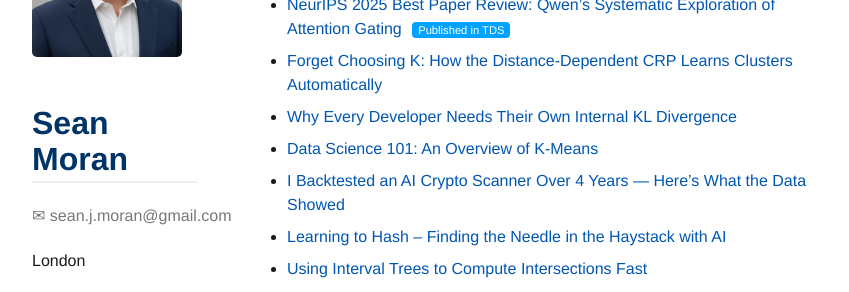
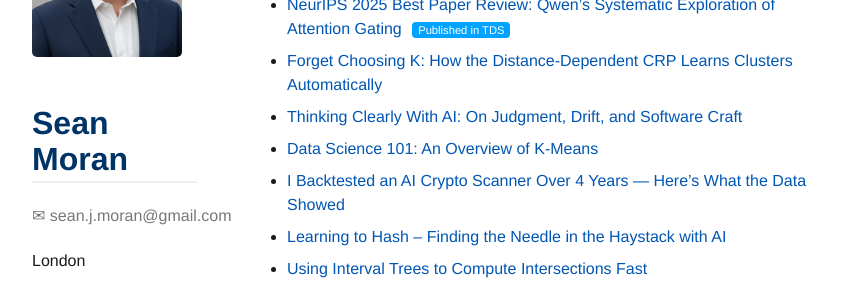
Before and after one commit to sjmoran/sjmoran.github.io, a Jekyll site: the page built from index.md, in a window 1280 px wide and 900 px high, scrolled down 1039 px. Shown: the part 152-444 px from the top of the window, without its empty margins (8-857 px from the left). Built offline with Jekyll 4.4.1, drawn with Linux system fonts in a browser that asks for light colours.

Commit message:
Update side-projects.html

```diff
--- a/_includes/side-projects.html
+++ b/_includes/side-projects.html
@@ -69,7 +69,7 @@
     Forget Choosing K: How the Distance-Dependent CRP Learns Clusters Automatically
   </a>
   </li>
-  <li><a href="https://medium.com/@sean.j.moran/why-every-developer-needs-their-own-internal-kl-divergence-c4c3ad42667f">Why Every Developer Needs Their Own Internal KL Divergence</a></li>
+  <li><a href="https://medium.com/@sean.j.moran/why-every-developer-needs-their-own-internal-kl-divergence-c4c3ad42667f">Thinking Clearly With AI: On Judgment, Drift, and Software Craft</a></li>
   <li><a href="https://medium.com/@sean.j.moran/data-science-101-an-overview-of-k-means-64afa2717885">Data Science 101: An Overview of K-Means</a></li>
   <li><a href="https://medium.com/@sean.j.moran/i-used-gpt4o-to-analyse-the-cryptocurrency-market-these-are-my-lessons-learnt-1429d0d9eea0">I Backtested an AI Crypto Scanner Over 4 Years — Here’s What the Data Showed</a></li>
   <li><a href="https://medium.com/@sean.j.moran/learning-to-hash-finding-the-needle-in-the-haystack-with-ai-24a15f85de0e">Learning to Hash – Finding the Needle in the Haystack with AI</a></li>
```
